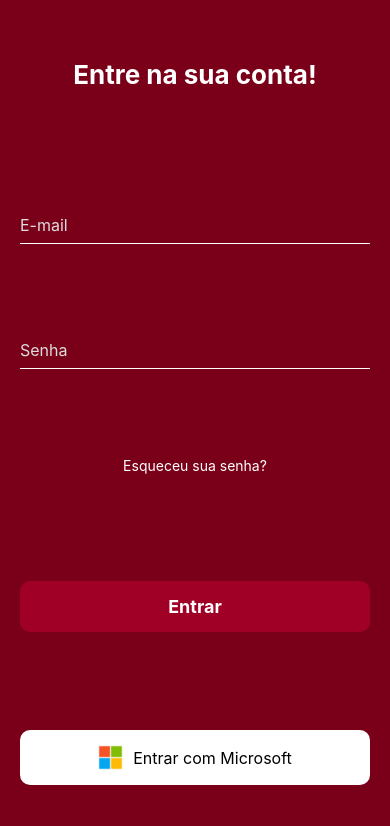
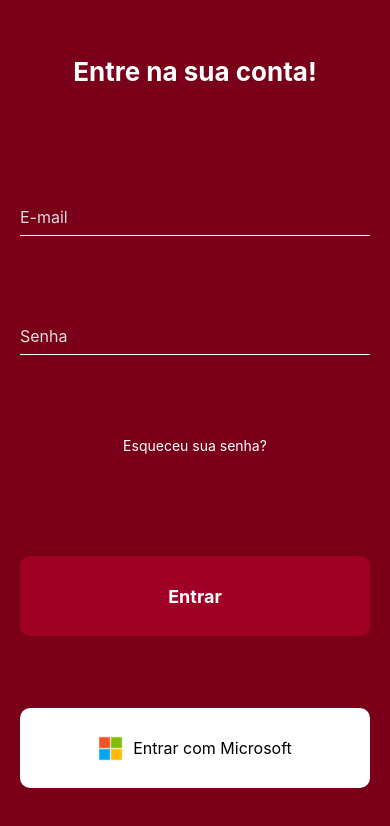
Before and after one commit to devGusta2/Mentec_Mobile, a React Native app in the folder MentecMobile/: screen /Login in a window 390 px wide. Shown: the top 826 px of the page. Built offline with nearby package versions, Linux system fonts and the light colour scheme.

Commit message:
Pegando token

```diff
--- a/MentecMobile/Screens/Login.js
+++ b/MentecMobile/Screens/Login.js
@@ -57,6 +57,7 @@ export default function LoginScreen() {
       <Text style={styles.title}>Entre na sua conta!</Text>
 
       <TextInput
+        underlineColorAndroid="transparent"
         style={styles.input}
         placeholder="E-mail"
         placeholderTextColor="#ddd"
@@ -67,6 +68,7 @@ export default function LoginScreen() {
       {erroEmail !== '' && <Text style={styles.errorText}>{erroEmail}</Text>}
 
       <TextInput
+          underlineColorAndroid="transparent"
         style={styles.input}
         placeholder="Senha"
         placeholderTextColor="#ddd"
@@ -110,6 +112,8 @@ const styles = StyleSheet.create({
     marginBottom: 40,
   },
   input: {
+       borderWidth: 0,
+          elevation: 0,
     width: '100%',
     backgroundColor: 'transparent',
     borderBottomWidth: 1,
@@ -118,6 +122,8 @@ const styles = StyleSheet.create({
     fontSize: 16,
     marginBottom: 10,
     paddingVertical: 8,
+
+
   },
   forgot: {
     color: '#fff',
@@ -130,7 +136,11 @@ const styles = StyleSheet.create({
     paddingVertical: 15,
     borderRadius: 10,
     alignItems: 'center',
-    marginBottom: 20,
+    marginBottom: 0,
+    height:80,
+    display:'flex',
+    alignItems:'center',
+    justifyContent:"center"
   },
   buttonText: {
     color: '#fff',
@@ -145,6 +155,7 @@ const styles = StyleSheet.create({
     paddingVertical: 15,
     borderRadius: 10,
     width: '100%',
+    height:80
   },
   microsoftText: {
     color: '#000',
--- a/MentecMobile/contexts/AuthContext.js
+++ b/MentecMobile/contexts/AuthContext.js
@@ -5,7 +5,7 @@ export const AuthContext = createContext({});
 
 
 
-  const API_URL = "localhost:8082"
+  const API_URL = "http://localhost:8082"
 
   export const login = async (credentials) =>{
 
@@ -16,7 +16,12 @@ export const AuthContext = createContext({});
         senha: credentials.senha,
         email: credentials.email
       }
-      respone = await axios.post(`${API_URL}/login`,payload)
+
+      const response = await axios.post(`${API_URL}/login`,payload)
+      console.log(response.data)
+      await AsyncStorage.setItem('@mentec_token', response.data.accessToken);
+      await AsyncStorage.setItem('@mentec_role', response.data.role);
+      setUser({ token: response.data.accessToken, role: response.data.role });
     }catch(e){
       alert("Erro ao fazer login")
     }
@@ -38,11 +43,7 @@ export function AuthProvider({ children }) {
     setLoading(false);
   }
 
-  async function login(token, role) {
-    await AsyncStorage.setItem('@mentec_token', token);
-    await AsyncStorage.setItem('@mentec_role', role);
-    setUser({ token, role });
-  }
+
 
   async function logout() {
     await AsyncStorage.clear();
```
